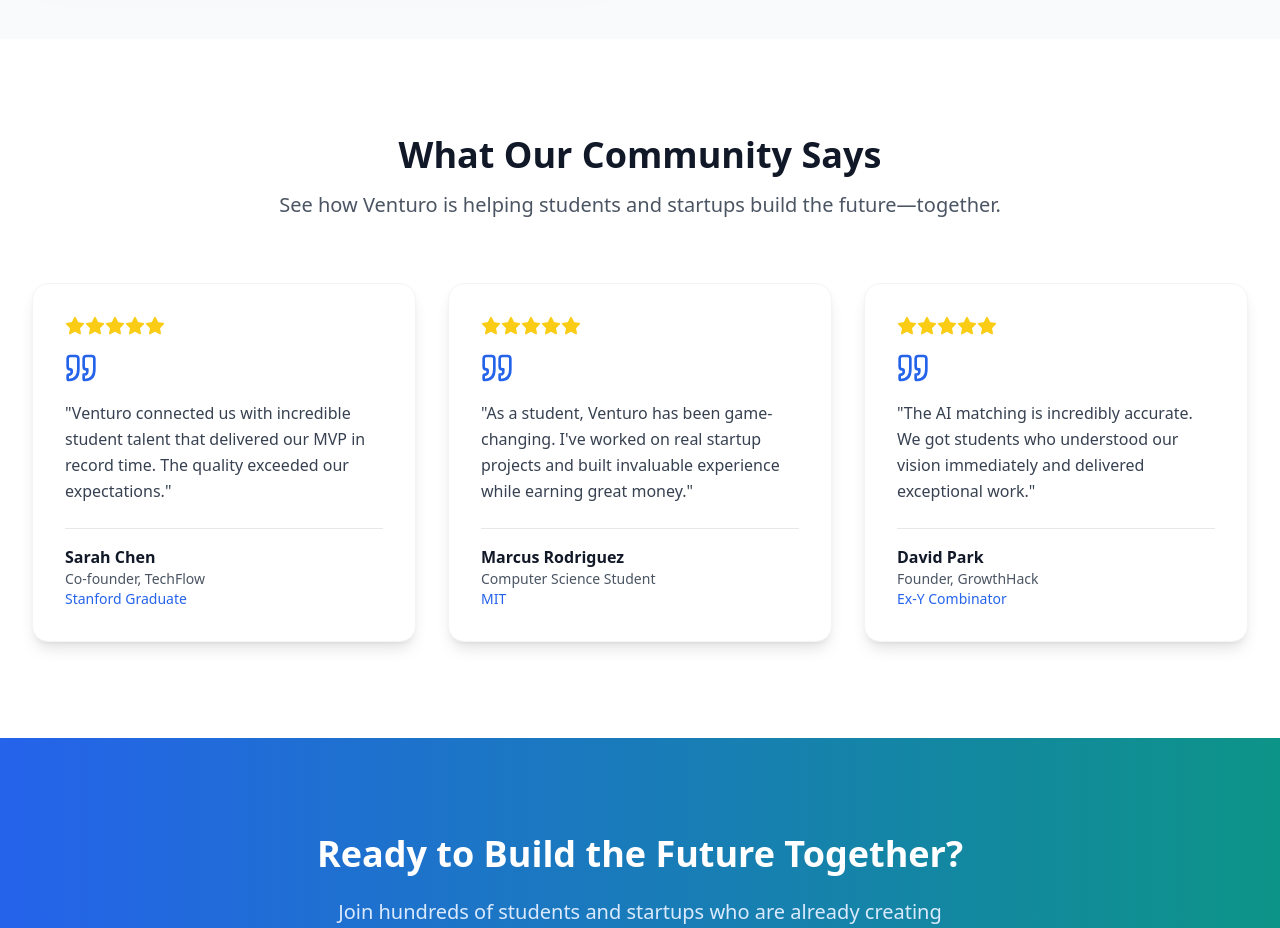
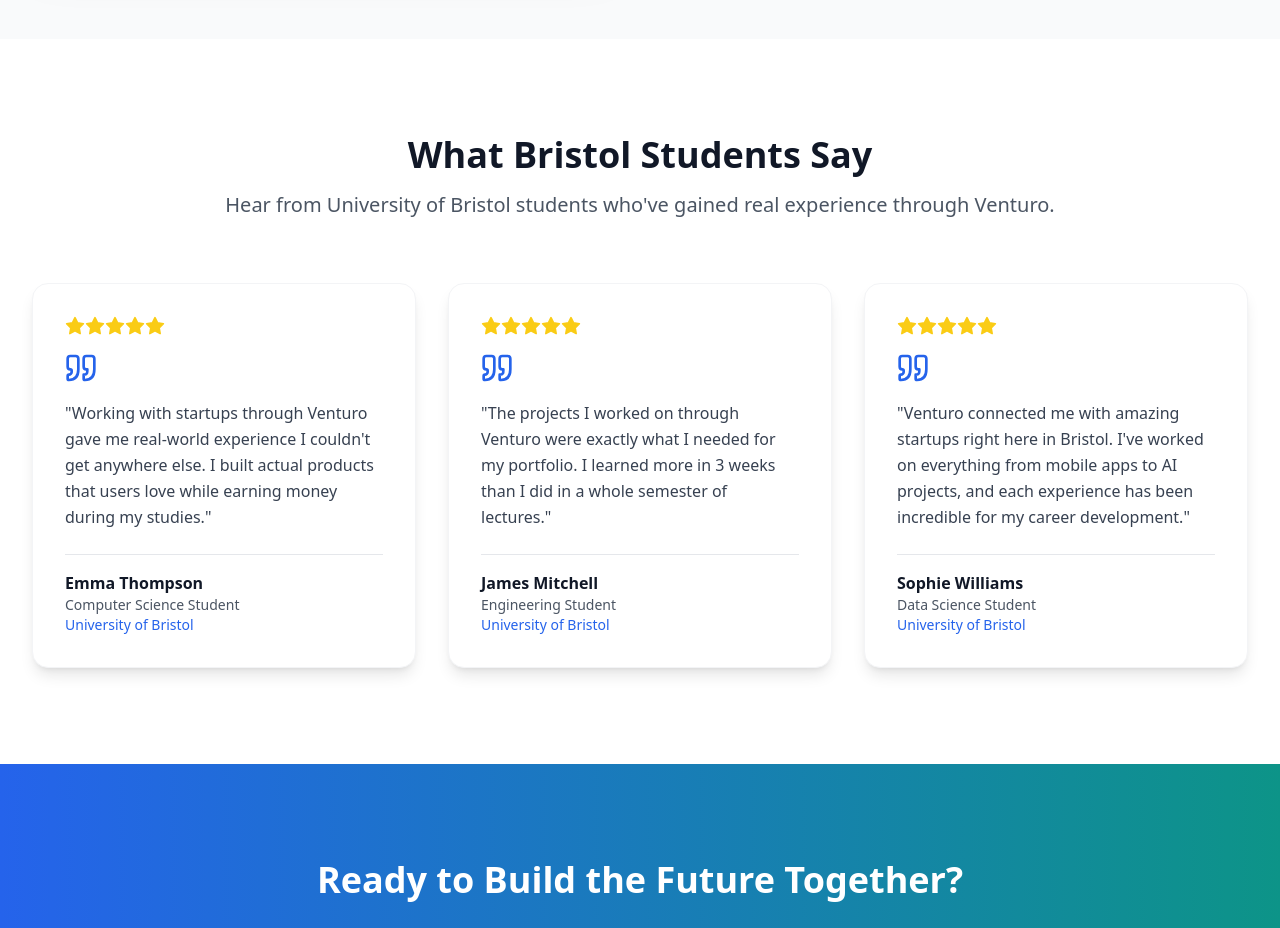
Before and after one commit to teamlitestart/litestart, a React (Vite) app: page / in a window 1280 px wide. Shown: the part 3400-4328 px from the top of the page. Built offline with nearby package versions, Linux system fonts and the light colour scheme.

Commit message:
Replace testimonials with University of Bristol student quotes

```diff
--- a/src/components/SignupPage.tsx
+++ b/src/components/SignupPage.tsx
@@ -118,24 +118,24 @@ const SignupPage: React.FC = () => {
 
   const testimonials = [
     {
-      quote: "Venturo connected us with incredible student talent that delivered our MVP in record time. The quality exceeded our expectations.",
-      author: "Sarah Chen",
-      role: "Co-founder, TechFlow",
-      university: "Stanford Graduate",
+      quote: "Working with startups through Venturo gave me real-world experience I couldn't get anywhere else. I built actual products that users love while earning money during my studies.",
+      author: "Emma Thompson",
+      role: "Computer Science Student",
+      university: "University of Bristol",
       rating: 5
     },
     {
-      quote: "As a student, Venturo has been game-changing. I've worked on real startup projects and built invaluable experience while earning great money.",
-      author: "Marcus Rodriguez",
-      role: "Computer Science Student",
-      university: "MIT",
+      quote: "The projects I worked on through Venturo were exactly what I needed for my portfolio. I learned more in 3 weeks than I did in a whole semester of lectures.",
+      author: "James Mitchell",
+      role: "Engineering Student",
+      university: "University of Bristol",
       rating: 5
     },
     {
-      quote: "The AI matching is incredibly accurate. We got students who understood our vision immediately and delivered exceptional work.",
-      author: "David Park",
-      role: "Founder, GrowthHack",
-      university: "Ex-Y Combinator",
+      quote: "Venturo connected me with amazing startups right here in Bristol. I've worked on everything from mobile apps to AI projects, and each experience has been incredible for my career development.",
+      author: "Sophie Williams",
+      role: "Data Science Student",
+      university: "University of Bristol",
       rating: 5
     }
   ];
@@ -413,10 +413,10 @@ const SignupPage: React.FC = () => {
           <AnimatedSection>
             <div className="text-center mb-16">
               <h2 className="text-3xl md:text-4xl font-bold text-gray-900 mb-4">
-                What Our Community Says
+               What Bristol Students Say
               </h2>
               <p className="text-xl text-gray-600">
-                See how Venturo is helping students and startups build the future—together.
+               Hear from University of Bristol students who've gained real experience through Venturo.
               </p>
             </div>
           </AnimatedSection>
```
